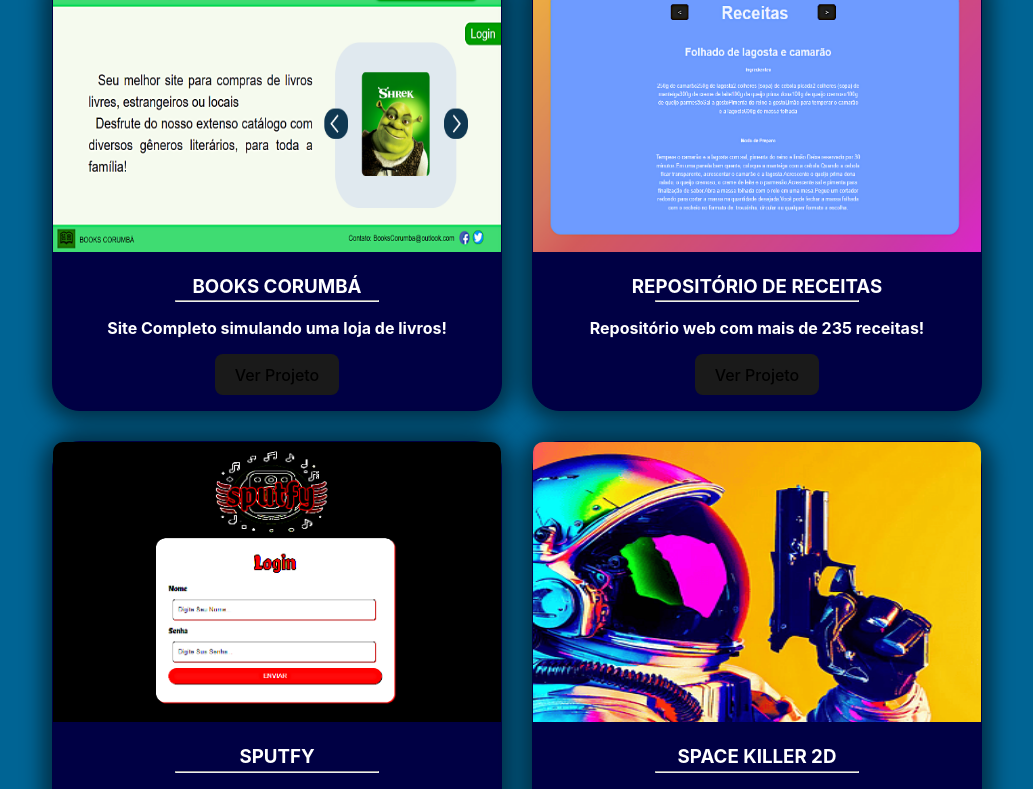
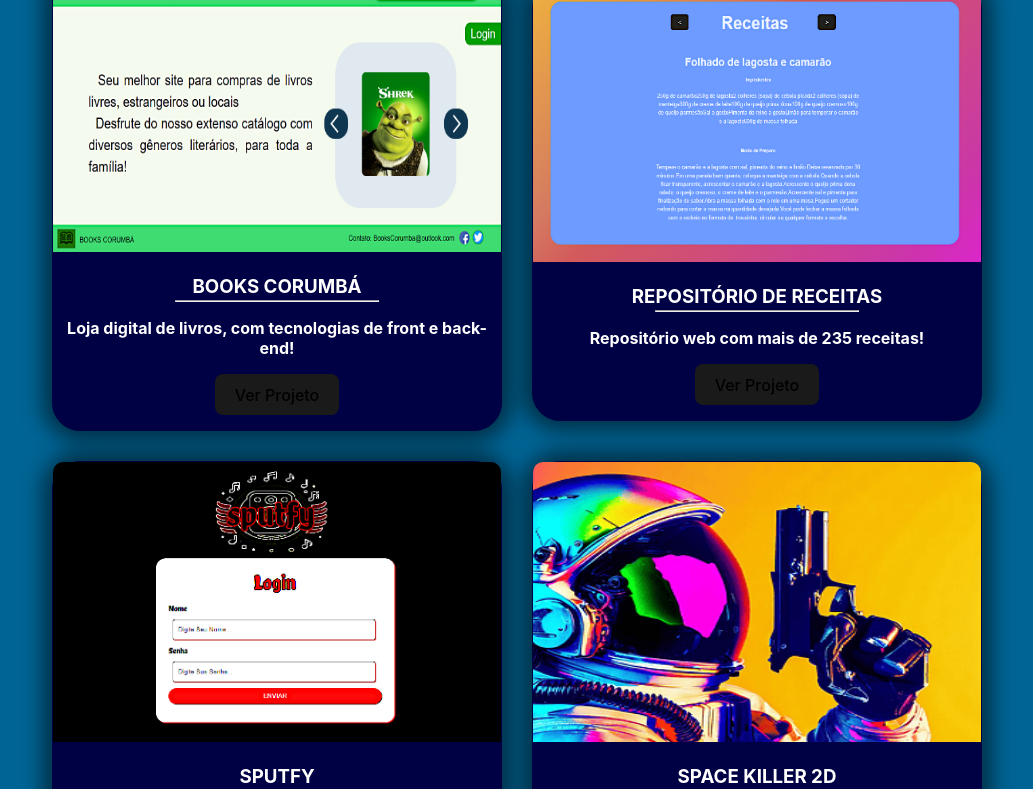
Before and after one commit to Higor335/Portfolio, a React (Vite) app in the folder Portfolio/: page / in a window 1280 px wide. Shown: the part 1478-2267 px from the top of the page, without its empty margins (126-1159 px from the left). Built offline with nearby package versions, Linux system fonts and the light colour scheme.

Commit message:
feat: :sparkles: modularização dos blocos de projetos

```diff
--- a/Portfolio/src/components/Projetos.tsx
+++ b/Portfolio/src/components/Projetos.tsx
@@ -12,7 +12,8 @@
                 <ProjetoBloco
                     imagem={"src/assets/Projetos/BooksCorumba.png"}
                     titulo={"BOOKS CORUMBÁ"}
-                    descricao={"Site Completo simulando uma loja de livros!"}
+                    descricao={"Loja digital de livros, com tecnologias de front e back-end!"}
+                    detalhes={'Site feito mesclando conhecimentos em FRONT-END e BACK-END, sendo o Front feito em React+Vite, Typescript, HTML, SASS. Enquanto o Back-end foi feito utilizando Node-JS e Javascript, junto ao mongoDB. Site sem fins lucrativos.<br> Todos os direitos autorais dos livros utilizados pertencem aos seus respectivos proprietários.'}
                     link={"https://higor335.github.io/BooksCorumba/"}
                 />
 
@@ -20,6 +21,7 @@
                     imagem={"src/assets/Projetos/Receitas.png"}
                     titulo={"REPOSITÓRIO DE RECEITAS"}
                     descricao={"Repositório web com mais de 235 receitas!"}
+                    detalhes=""
                     link={"https://higor335.github.io/REpoCIPES/"}
                 />
 
@@ -27,6 +29,7 @@
                     imagem={"src/assets/Projetos/Sputfy.png"}
                     titulo={"SPUTFY"}
                     descricao={"Projeto de player de músicas!"}
+                    detalhes=""
                     link={"https://higor335.github.io/Site-Teste_SPUTFY/"}
                 />
 
@@ -34,6 +37,7 @@
                     imagem={"src/assets/Projetos/SpaceKiller2D.png"}
                     titulo={"SPACE KILLER 2D"}
                     descricao={"Jogo 2D feito em unity para desktop!"}
+                    detalhes=""
                     link={"https://itch.io/embed-upload/9315862?color=000044"}
                 />
 
@@ -41,6 +45,7 @@
                     imagem={"src/assets/Projetos/jogoDaForca1.png"}
                     titulo={"JOGO DA FORCA"}
                     descricao={"Jogo para celular feito no Android Studio!"}
+                    detalhes=""
                     link={""}
                 />
 
@@ -48,6 +53,7 @@
                     imagem={"src/assets/Projetos/EnigmaDungeon.png"}
                     titulo={"ENIGMA DUNGEON"}
                     descricao={"Jogo 3D feito em unity para desktop!"}
+                    detalhes=""
                     link={""}
                 />
             </div>
--- a/Portfolio/src/components/project objects/ProjetoBloco.tsx
+++ b/Portfolio/src/components/project objects/ProjetoBloco.tsx
@@ -4,17 +4,39 @@
     imagem:string,
     titulo:string,
     descricao:string,
+    detalhes:string,
     link:string
 }
 
-function ProjetoBloco({imagem, titulo, descricao, link}:Bloco){
+
+function toggleContent(event: React.MouseEvent<HTMLDivElement, MouseEvent>) {
+    const element = event.currentTarget as HTMLDivElement;
+    element.classList.toggle('flipped');
+    const content = element.querySelector('.conteudoOculto') as HTMLElement;
+    content.classList.toggle('hidden');
+}
+
+
+
+function ProjetoBloco({imagem, titulo, descricao, detalhes, link}:Bloco){
+
     return(
-        <div className="blocos">
+        <div className="blocos" onClick={toggleContent}>
+
+            <img className="capa" src={imagem} alt={titulo} />
+            <h3>{titulo}</h3><hr />
+            <p className="desc">{descricao}</p>
+            <a className="botao" href={link} target="_blank"><button>Ver Projeto</button></a>
+
+            <div className="conteudoOculto">
                 <img src={imagem} alt={titulo} />
-                <h3>{titulo}</h3><hr />
-                <p>{descricao}</p>
+                <p>{detalhes}</p>
                 <a href={link} target="_blank"><button>Ver Projeto</button></a>
+            </div>
         </div>
+
+
+
     )
 }
 
--- a/Portfolio/src/styles/Projetos.scss
+++ b/Portfolio/src/styles/Projetos.scss
@@ -41,6 +41,11 @@
         font-weight: bold;
         border: 1px solid rgb(0, 0, 68);
         box-shadow: 0 0 20px 10px rgba(0, 0, 0, 0.5); /* sombra azul escuro com desfoque */
+        transition: transform 0.6s ease; /* Adicionando uma transição para suavizar a animação */
+
+        .botao, h3, p, a {
+            transition: opacity 0.6s ease; /* Adicionando transição para a opacidade */
+        }
 
         img {
             width: 100%;
@@ -48,14 +53,54 @@
             border-radius: 10px 10px 0px 0px;
         }
 
-          button{
+        button {
             margin-bottom: 15px;
+        }
+
+        .conteudoOculto {
+            display: none;
+        }
+
+        &:hover {
+            transform: scale(1.03);
+        }
+
+        &.flipped {
+            height: 50vh;
+            transform: rotateY(180deg);
+
+            .capa, h3, .desc, .botao, hr {
+                display: none;
+                opacity: 0;
+            }
+
+            .conteudoOculto {
+                display: block;
+                img, p, button {
+                    transform: rotateY(180deg);
+                }
+
+                img{
+                    width: 100%;
+                    height: 50vh;
+                    opacity: 0.15;
+                    border-radius: 25px;
+                }
+
+                p{
+                    margin-top: -40%;
+                    margin-left: 15%;
+                    font-size: 23px;
+                    width: 70%;
+                    text-align: justify;
+                    hyphens: auto;
                 }
             }
 
-      .blocos:hover{
-        scale: 1.03;
+
         }
+    }
+
   }
 
   @media (max-width: 767px) {
@@ -80,6 +125,7 @@
           display: flex;
           flex-wrap: wrap;
 
+
           .blocos {
               width: 80%;
               margin-bottom: 10px;
@@ -87,7 +133,19 @@
               img {
                   width: 100%;
               }
+
+              &.flipped .conteudoOculto {
+                p{
+                    margin-left: 5%;
+                    margin-top: -100%;
+                    width: 90%;
+                    font-weight: bolder;
+                    font-size: 18px;
                 }
               }
           }
       }
+
+
+  }
+}
```
Lines whose indentation alone changed are shown as unchanged.
